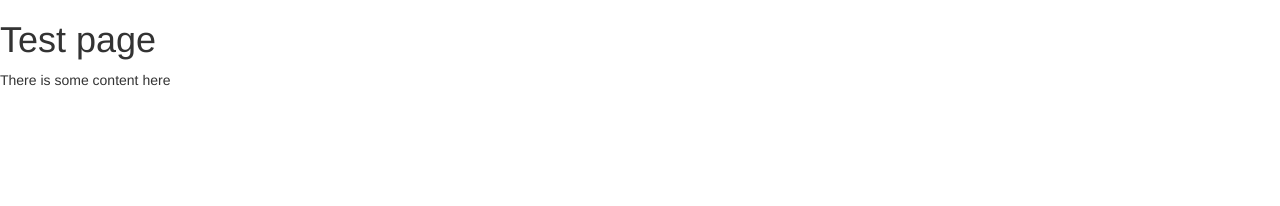
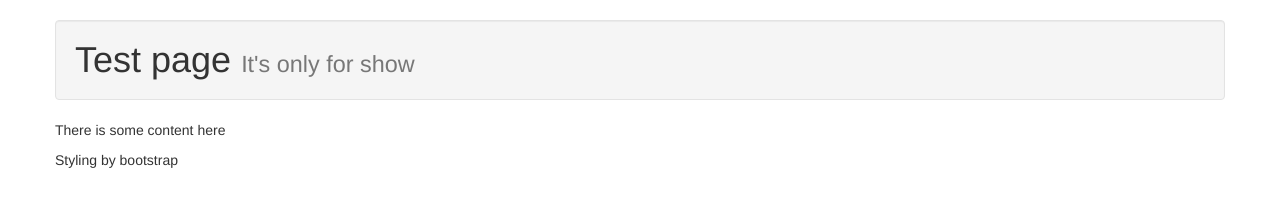
Before and after one commit to timcroydon/azure-deploy-test, a plain HTML site: page index.html in a window 1280 px wide. Drawn offline with nearby package versions, Linux system fonts and the light colour scheme.

Commit message:
simple changes

```diff
--- a/index.html
+++ b/index.html
@@ -4,9 +4,12 @@
         <title>Azure deployment test</title>
         <link href="//maxcdn.bootstrapcdn.com/bootstrap/3.2.0/css/bootstrap.min.css" rel="stylesheet">
     </head>
-    <body>
-        <h1>Test page</h1>
-        <p>There is some content here</p>
+    <body class='container'>
+        <div class='row'>
+            <h1 class='well'>Test page <span class='small'>It's only for show</span></h1>
+            <p>There is some content here</p>
+            <p>Styling by bootstrap</p>
+        </div>
 
         <script src="//maxcdn.bootstrapcdn.com/bootstrap/3.2.0/js/bootstrap.min.js"></script>
     </body>
```
